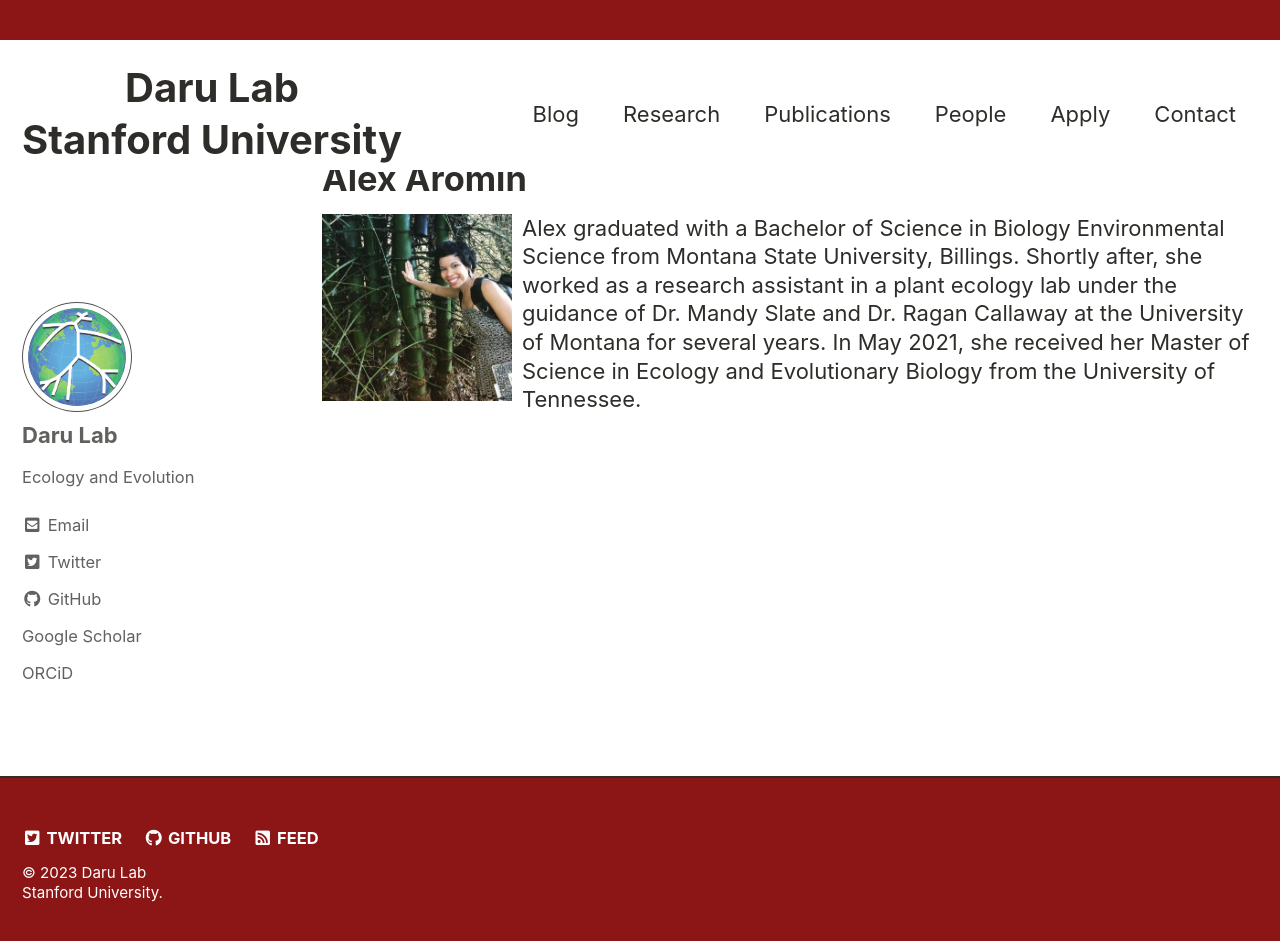
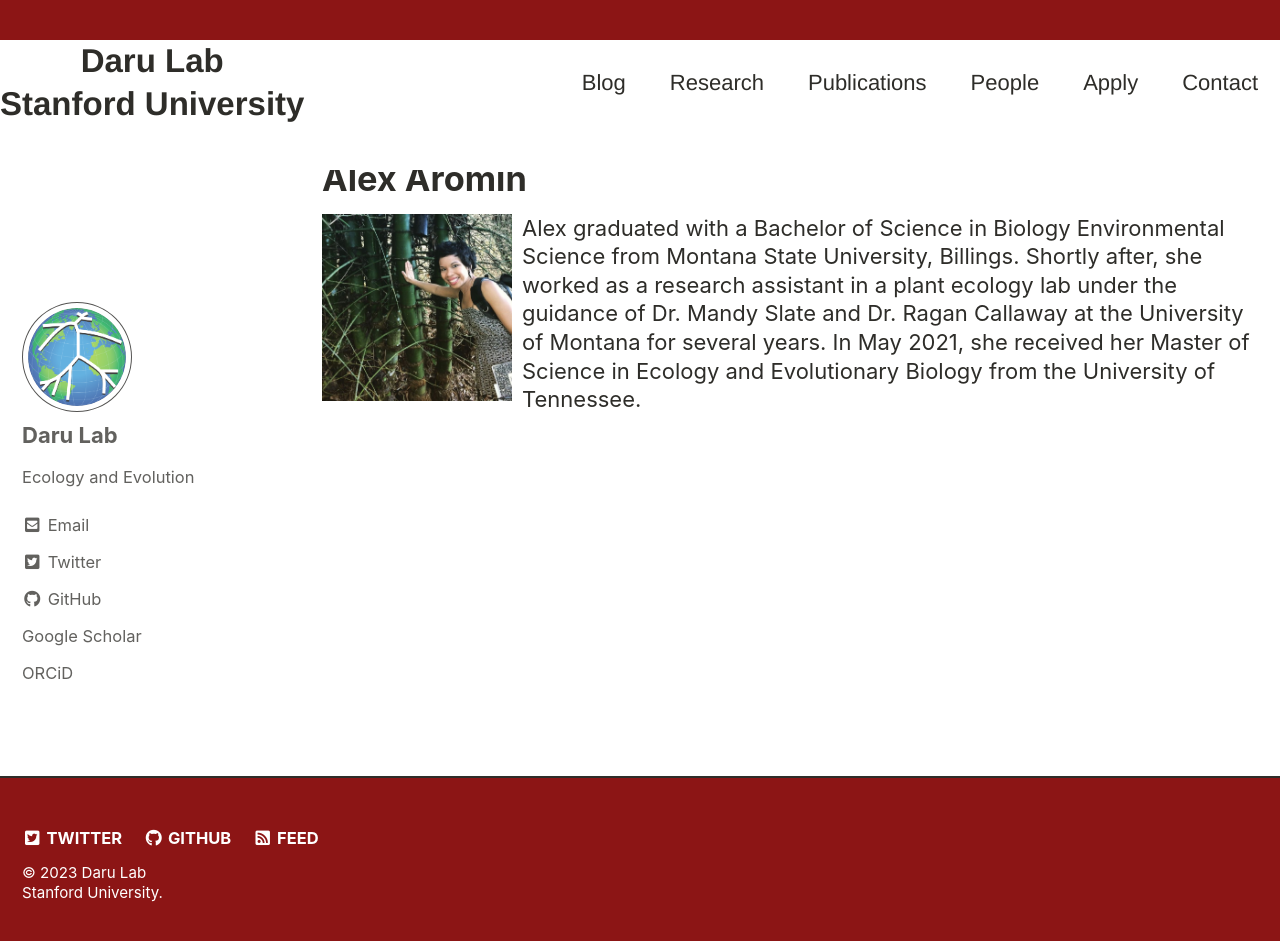
Before and after one commit to darunabas/darulab.github.io, a Jekyll site: the page built from _pages/about_alex.md, in a window 1280 px wide and 946 px high. Shown: the top 941 px of the window. Built offline with Jekyll 4.4.1, drawn with Linux system fonts in a browser that asks for light colours; cached includes are drawn as plain includes.

Commit message:
Updated site

```diff
--- a/_sass/minimal-mistakes/_masthead.scss
+++ b/_sass/minimal-mistakes/_masthead.scss
@@ -20,7 +20,7 @@
     @include clearfix;
     margin-left: auto;
     margin-right: auto;
-    padding: 1em;
+    padding: -10em;
     max-width: 100%;
     display: -webkit-box;
     display: -ms-flexbox;
@@ -28,7 +28,8 @@
     -webkit-box-pack: justify;
     -ms-flex-pack: justify;
     justify-content: space-between;
-    font-family: $sans-serif-narrow;
+    font-family: "Helvetica Neue", Arial; /* Use a sans-serif font */
+    /*font-variant: small-caps; /* Convert all lowercase letters to small caps */
 
     @include breakpoint($x-large) {
       max-width: $max-width;
@@ -55,6 +56,7 @@
   justify-content: center;
   font-weight: bold;
   text-align: center;
+  font-size: 1.5rem;
 
   span:first-child {
     font-size: 3rem;
```
